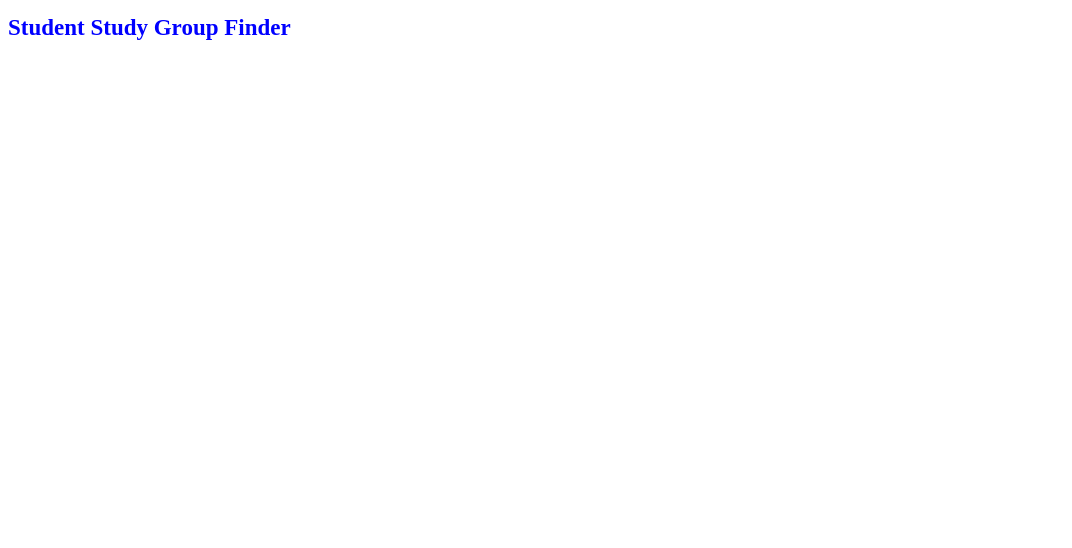
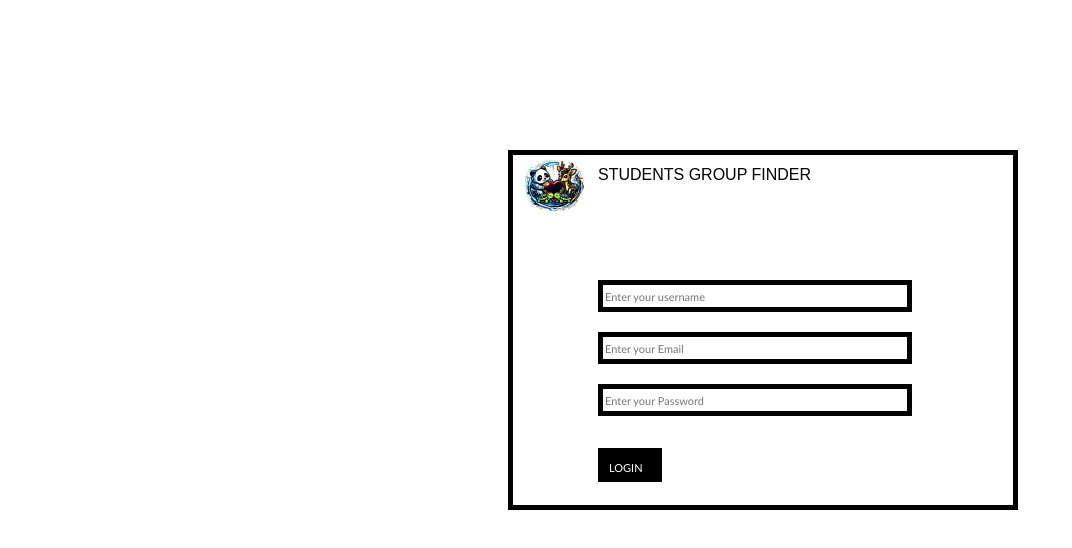
Before and after one commit to meshacmugisha3create/WEB-GROUP-PROJECT, a React (Vite) app in the folder FRONTEND/Student Study Group Finder/: page / in a window 1280 px wide. Shown: the top 548 px of the page, without its empty margins (0-1072 px from the left). Built offline with nearby package versions, Linux system fonts and the light colour scheme.

Commit message:
login done

```diff
--- a/FRONTEND/Student Study Group Finder/package.json
+++ b/FRONTEND/Student Study Group Finder/package.json
@@ -10,6 +10,11 @@
     "preview": "vite preview"
   },
   "dependencies": {
+    "@emotion/react": "^11.14.0",
+    "@emotion/styled": "^11.14.1",
+    "@fontsource/roboto": "^5.2.10",
+    "@mui/icons-material": "^9.0.0",
+    "@mui/material": "^9.0.0",
     "react": "^19.2.4",
     "react-dom": "^19.2.4"
   },
--- a/FRONTEND/Student Study Group Finder/src/App.jsx
+++ b/FRONTEND/Student Study Group Finder/src/App.jsx
@@ -1,9 +1,9 @@
- import Page1 from "./Page1";
+import Login from "./Login";
  function App() {
     return (
         <div>
-            <Page1 />
+            <Login />
         </div>
     );
 }
-export default App;
+export default Login;
--- /dev/null
+++ b/FRONTEND/Student Study Group Finder/src/Login.jsx
@@ -0,0 +1,19 @@
+function Login(){
+  return(
+    <div class = "myBox">
+      <div class = "my"></div>
+      <div class = "pytho">
+        <p class = "grp"> STUDENTS GROUP FINDER</p>
+        <input class = "username"  type="text" placeholder = "Enter your username" />
+        <input class = "email" type="text" placeholder = "Enter your Email" />
+        <input class = "password" type="text" placeholder = "Enter your Password" />
+        <div class = "login">
+          <p class = "word">LOGIN</p>
+        </div>
+      </div>
+      <div class = "myBox2"></div>
+    </div>
+  );
+}
+
+export default Login;
--- a/FRONTEND/Student Study Group Finder/src/Page1.jsx
+++ /dev/null
@@ -1,8 +0,0 @@
- function Page1() {
-    return (
-        <div>
-            <h1>Student Study Group Finder</h1>
-        </div>
-    );
-}
-export default Page1;
--- a/FRONTEND/Student Study Group Finder/src/index.css
+++ b/FRONTEND/Student Study Group Finder/src/index.css
@@ -1,4 +1,92 @@
-h1{
-    color: blue;
-    font-size: 23px;
+.myBox{
+    width: 500px;
+    height: 350px;
+    margin-top: 150px;
+    margin-left: 500px;
+    border: 5px solid black;
 }
+
+.my{
+    width: 60px;
+    height: 60px;
+    margin-left: 11px;
+    background-image: url(../images/WhatsApp\ Image\ 2026-04-09\ at\ 10.52.09.jpeg);
+    background-repeat: no-repeat;
+    background-size: cover;
+    display: flex;
+
+}
+
+.pytho{
+    width: 250px;
+    height: 60px;
+    margin-left: 85px;
+    margin-bottom: 300px;
+    position: absolute;
+    top: 150px;
+}
+
+.grp{
+    font-family: Arial, Helvetica, sans-serif;
+    color: black;
+    font-weight:500;
+}
+
+.username{
+     border: 5px solid black;
+     font-family: 'Gill Sans', 'Gill Sans MT', Calibri, 'Trebuchet MS', sans-serif;
+     font-size: 11px;
+     width: 300px;
+     height: 20px;
+    margin-bottom: 20px;
+    margin-top: 80px;
+}
+
+.email{
+     border: 5px solid black;
+     font-family: 'Gill Sans', 'Gill Sans MT', Calibri, 'Trebuchet MS', sans-serif;
+     font-size: 11px;
+     width: 300px;
+     height: 20px;
+    margin-bottom: 20px;
+}
+
+.password{
+     border: 5px solid black;
+     font-family: 'Gill Sans', 'Gill Sans MT', Calibri, 'Trebuchet MS', sans-serif;
+     font-size: 11px;
+     width: 300px;
+     height: 20px;
+    margin-bottom: 20px;
+}
+
+.login{
+    background-color: black;
+    font-family: 'Gill Sans', 'Gill Sans MT', Calibri, 'Trebuchet MS', sans-serif;
+    font-size: 11px;
+    width: 50px;
+    height: 20px;
+    margin-top: 12px;
+    margin-right: 35px;
+    padding-bottom: 12px;
+    padding-top: 2px;
+    padding-left: 11px;
+    padding-right: 3px;
+    background-repeat: no-repeat;
+    background-position: center;
+    background-size: cover;
+}
+
+.word{
+    color: white;
+}
+
+.myBox2d{
+    width: 500px;
+    height: 100px;
+    background-color: black;
+    margin-bottom: 60px;
+    position: absolute;
+    bottom: 463px;
+    z-index: 2;
+}
```
Also changed, not shown: FRONTEND/Student Study Group Finder/images/WhatsApp Image 2026-04-09 at 10.52.09.jpeg (added), 1 other file (tests, documents, lock files or other folders).
